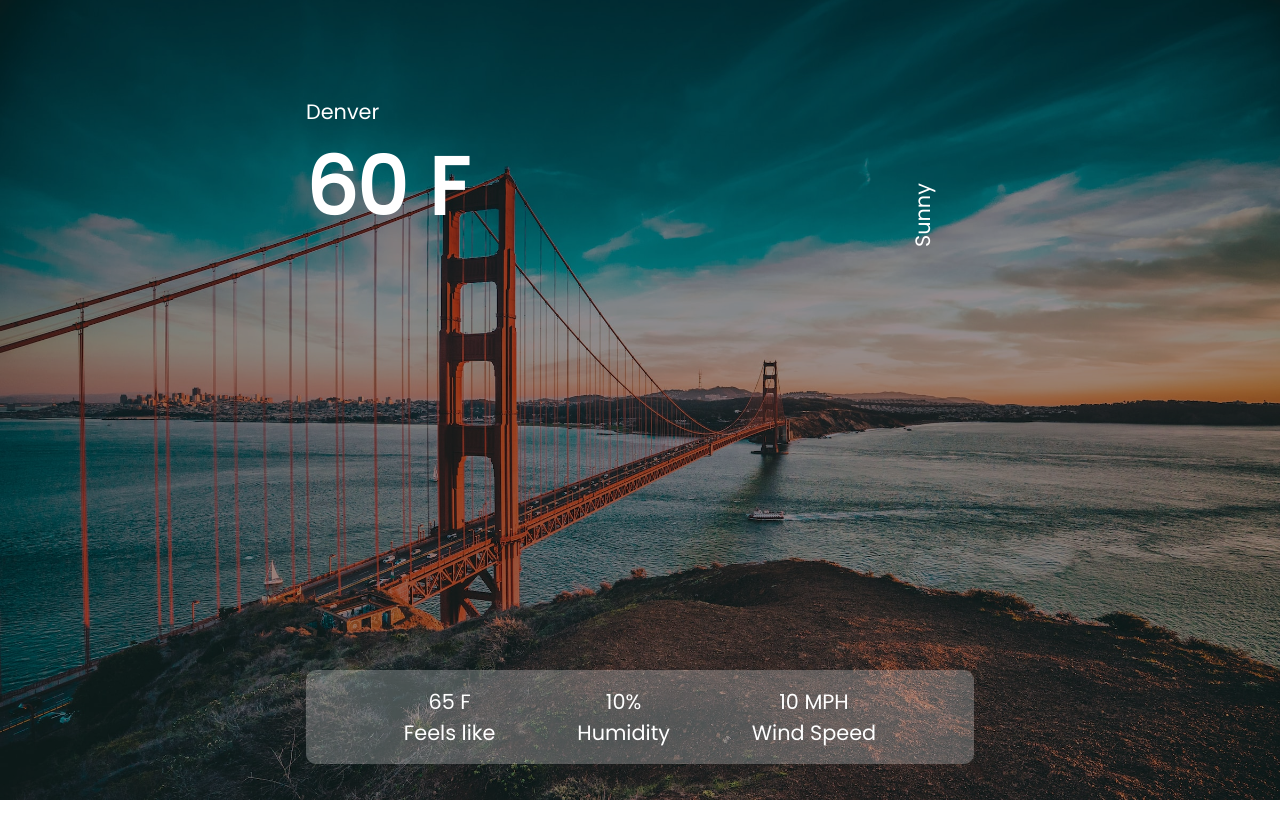
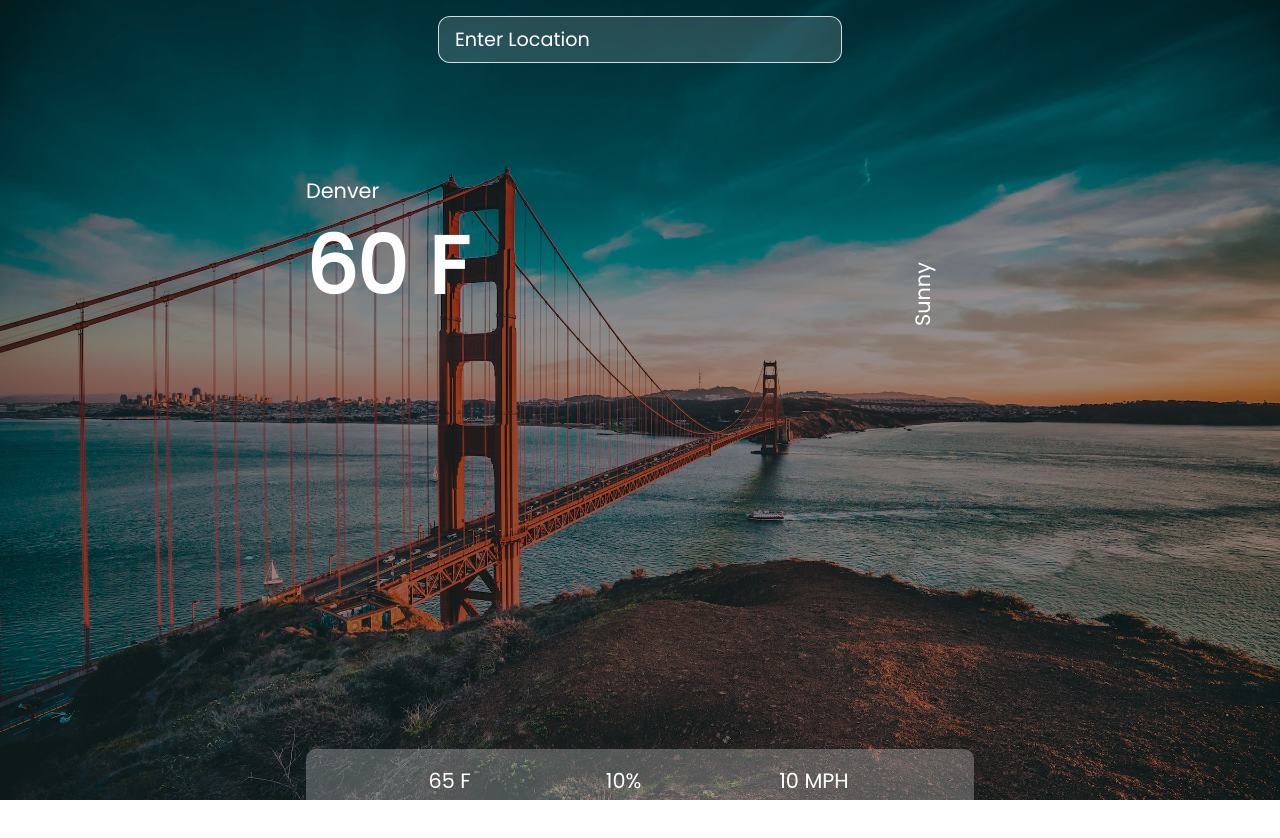
Before and after one commit to koller-m/weather-app-react, a React (Create React App) app: page / in a window 1280 px wide. Shown: the top 838 px of the page. Before the commit the page ends 800 px from the top, so only its background shows below. Built offline with nearby package versions, Linux system fonts and the light colour scheme.

Commit message:
Style input field and search class

```diff
--- a/src/App.js
+++ b/src/App.js
@@ -2,9 +2,14 @@ import axios from 'axios';
 import { useState } from 'react';
 
 function App() {
-  // Left off 20:00
   return (
     <div className="App">
+      <div className="search">
+        <input
+        type="text"
+        placeholder="Enter Location"
+        />
+      </div>
       <div className="container">
         <div className="top">
           <div className="location">
--- a/src/index.css
+++ b/src/index.css
@@ -70,3 +70,21 @@ p {
   border-radius: 10px;
   background-color: rgba(255, 255, 255, 0.25);
 }
+
+.App .search {
+  text-align: center;
+  padding: 1rem;
+}
+
+.App input {
+  padding: .5rem 1rem;
+  font-size: 1.2rem;
+  border-radius: 12px;
+  border: 1px solid rgba(255, 255, 255, 0.8);
+  background-color: rgba(255, 255, 255, 0.15);
+  color: #fff;
+}
+
+::placeholder {
+  color: #fff;
+}
```
